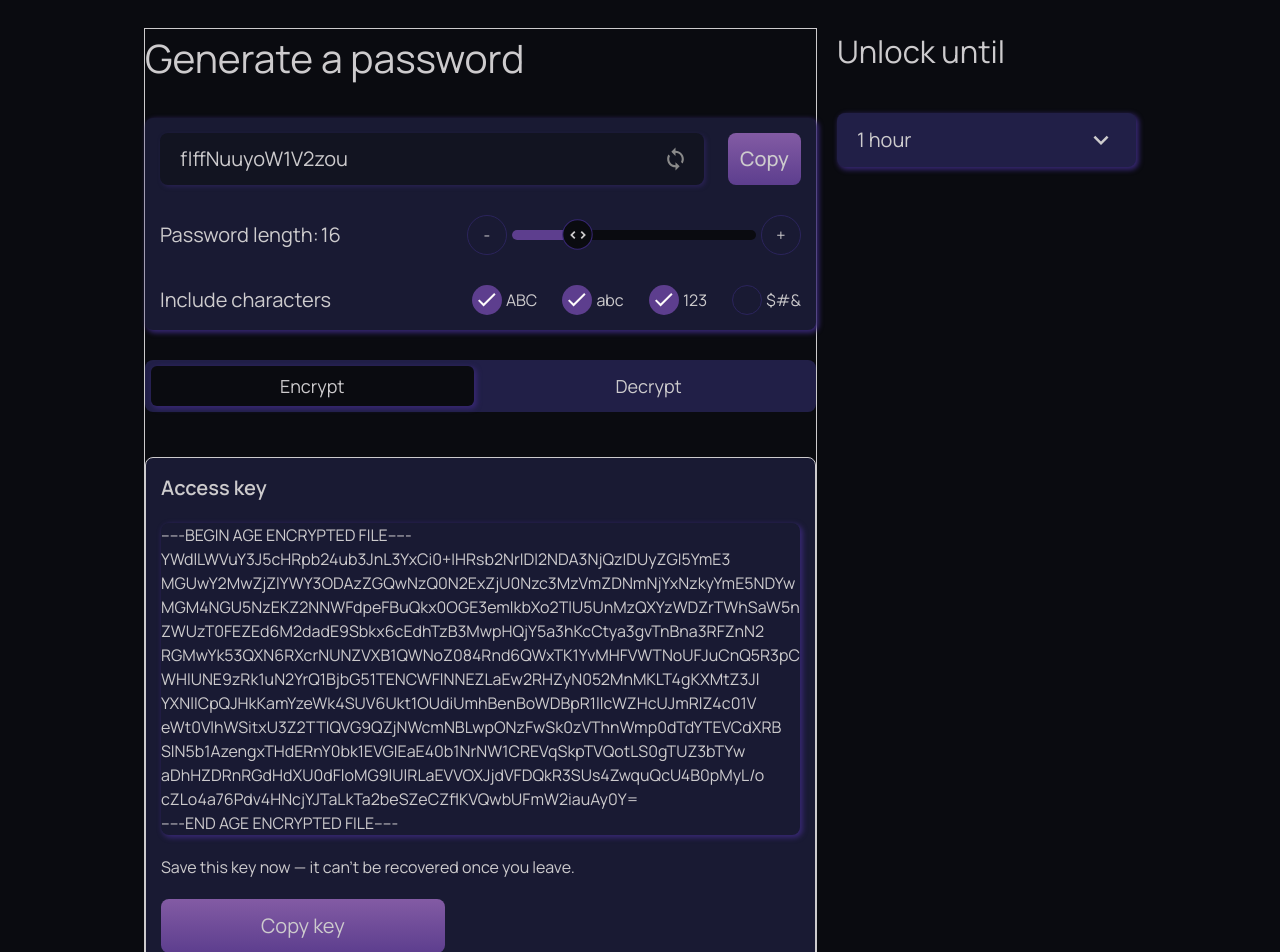
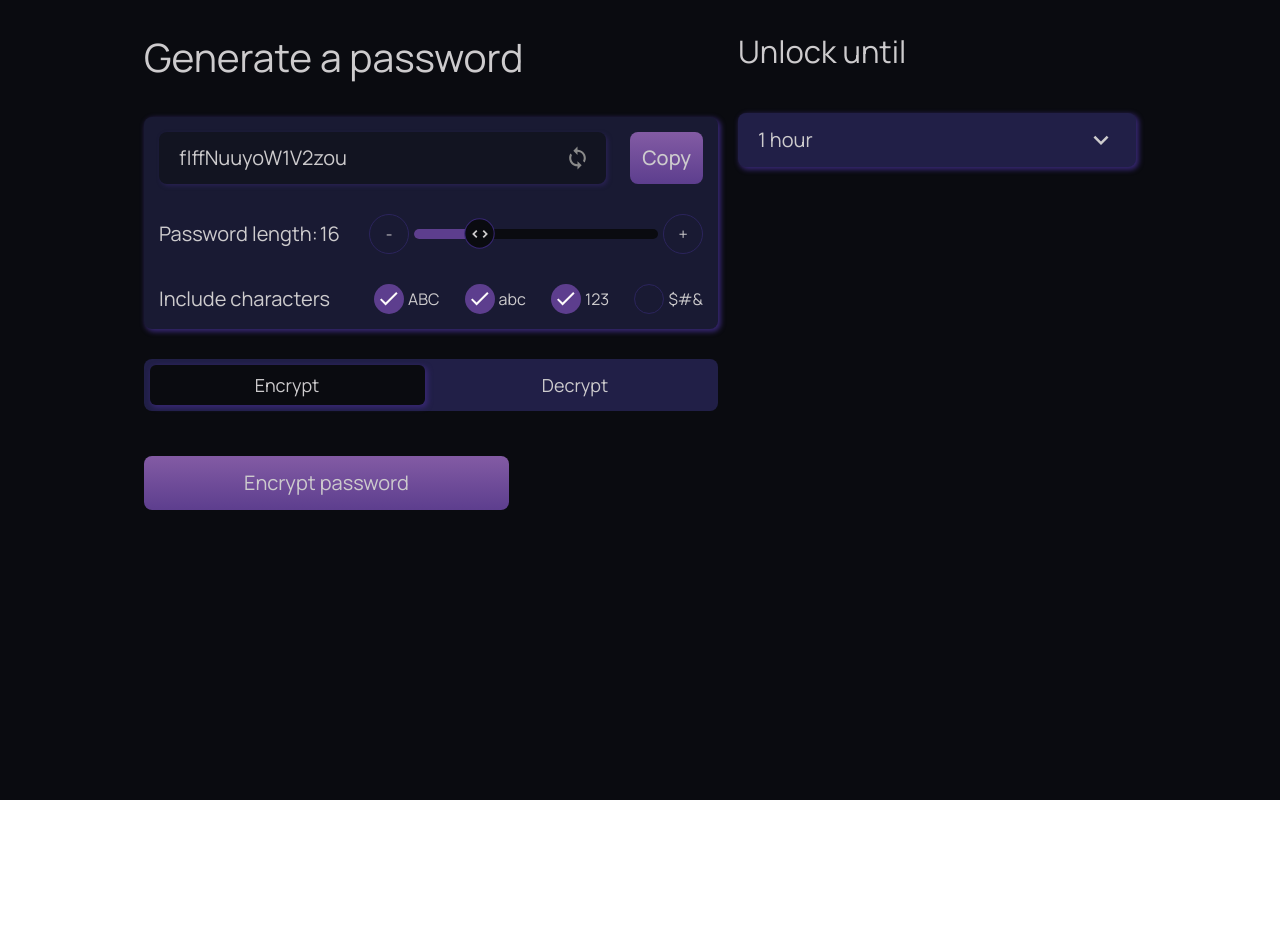
Before and after one commit to Nyima-ui/DeepLock, a Next.js app: page / in a window 1280 px wide. Shown: the top 952 px of the page. After the commit the page ends 800 px from the top, so only its background shows below. Built offline with nearby package versions, Linux system fonts and the light colour scheme.

Commit message:
make access key box accessibile

```diff
--- a/app/page.tsx
+++ b/app/page.tsx
@@ -12,18 +12,17 @@ const PassswordGenerator = dynamic(
 );
 
 const Page = () => {
-  const [isEncrypted, setisEncrypted] = useState(true);
+  const [isEncrypted, setisEncrypted] = useState(false);
   return (
     <main className="bg-background text-foreground min-h-screen px-36 max-lg:px-10 max-md:px-5 py-7 flex justify-between max-xl:flex-col gap-5 pb-20">
-      {/* max-w-150 */}
-      <div className=" border">
+      <div className="">
         <h1 className="text-[39px] max-md:text-[31px]">Generate a password</h1>
         <PassswordGenerator />
         <Tab />
         {!isEncrypted && <LongButton text="Encrypt password" onClick={() => setisEncrypted(true)}/>}
         {isEncrypted && <Accesskey />}
       </div>
-      <div className="flex-1 max-w-[400px] mt-0 max-xl:mt-9">
+      <div className="flex-1 max-w-100 mt-0 max-xl:mt-9">
         <h2 className="text-[31px] max-lg:text-[28px] max-sm:text-[25px]">Unlock until</h2>
          <UnlockOn />
       </div>
--- a/components/Accesskey.tsx
+++ b/components/Accesskey.tsx
@@ -16,15 +16,40 @@ cZLo4a76Pdv4HNcjYJTaLkTa2beSZeCZflKVQwbUFmW2iauAy0Y=
 
 const Accesskey = () => {
   return (
-    <div className="border bg-card rounded-lg p-[15px] mt-[45px] space-y-5">
-      <p className="text-[20px] font-semibold">Access key</p>
-      <p className="whitespace-pre-wrap break-all shadow-card rounded-lg max-w-[685px]">
-        {dummyKey}
+    <section
+      aria-labelledby="access-key-heading"
+      className="bg-card rounded-lg p-3.75 mt-11.25 space-y-5 max-w-175"
+    >
+      <h2 id="access-key-heading" className="text-[20px] font-semibold">
+        Access key
+      </h2>
+      <pre
+        aria-label="Encrypted access key"
+        aria-readonly="true"
+        tabIndex={0}
+        className="whitespace-pre-wrap break-all shadow-sm shadow-primary-600 rounded-lg max-w-171.25 p-3.75 max-sm:text-sm font-mono"
+      >
+        <code>{dummyKey}</code>
+      </pre>
+
+      <p className="max-md:text-sm">
+        Save this key now — it can&apos;t be recovered once you leave.
       </p>
 
-      <p>Save this key now — it can&apos;t be recovered once you leave.</p>
-      <LongButton text="Copy key" className="mt-0" />
-    </div>
+      <div
+        aria-live="polite"
+        aria-atomic="true"
+        className="sr-only"
+        id="copy-status"
+      />
+
+      <LongButton
+        text="Copy key"
+        className="mt-0"
+        aria-label="Copy acccess key to clipboard"
+        aria-describedby="copy-status"
+      />
+    </section>
   );
 };
 
```
